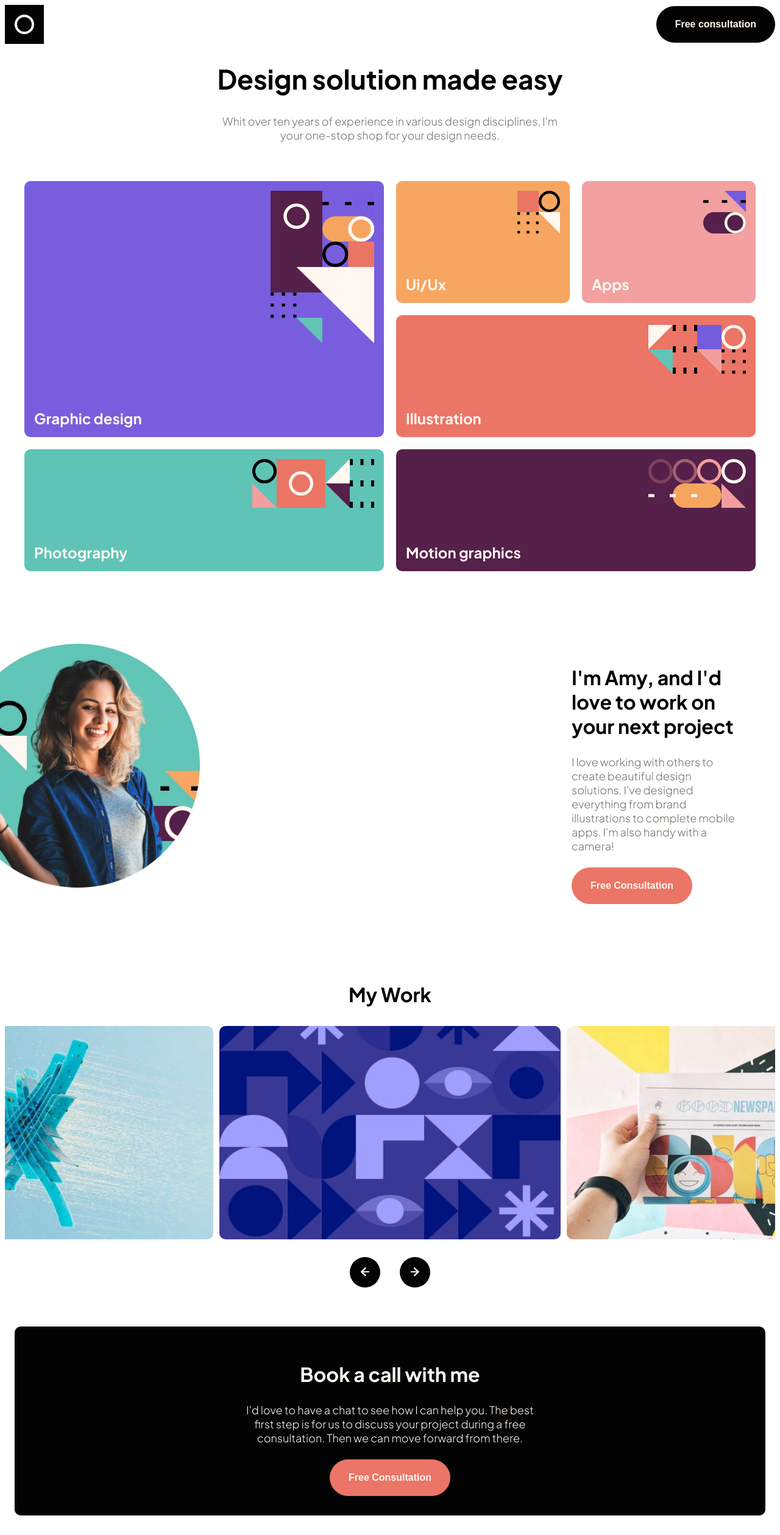
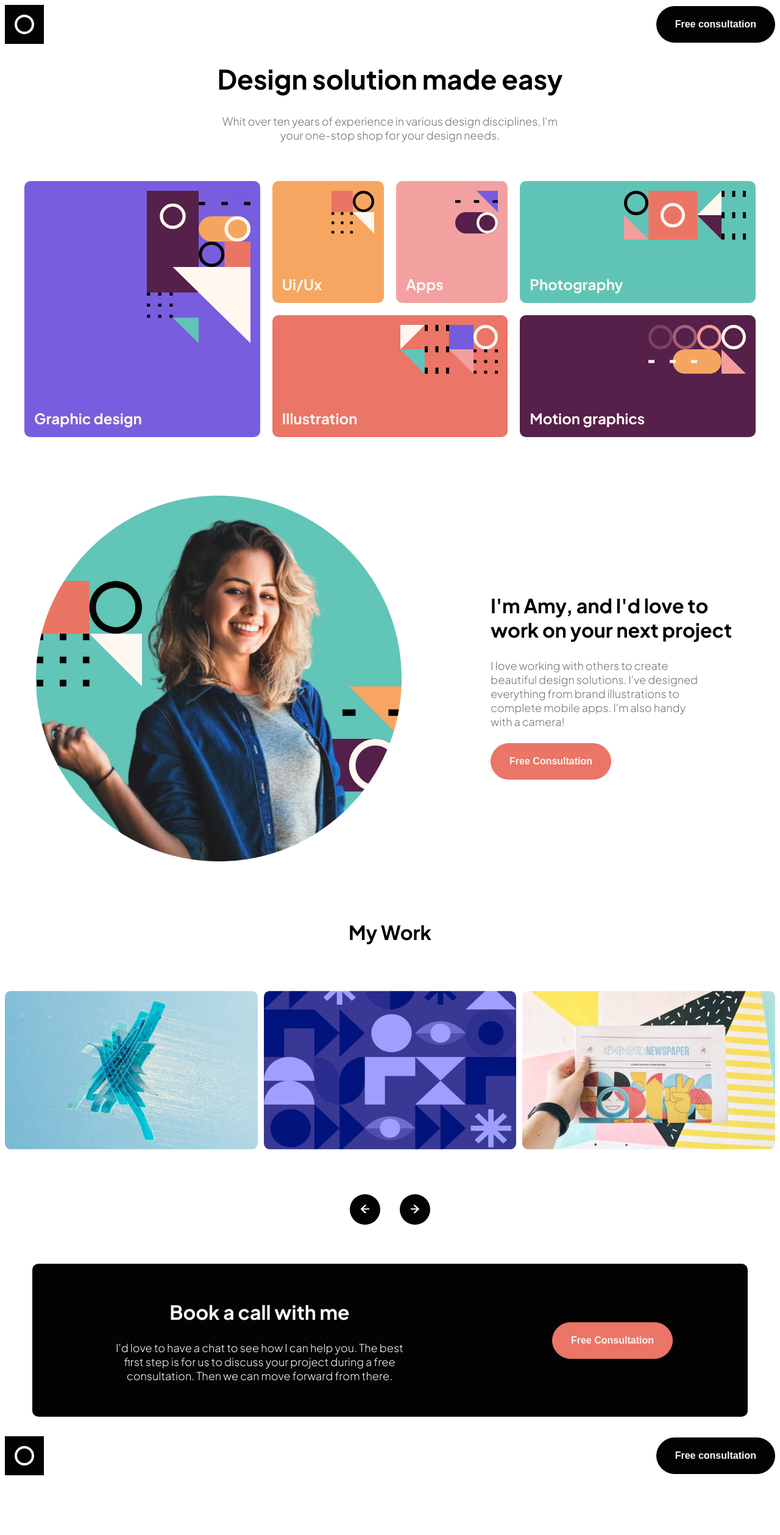
Before and after one commit to Lfrancos/fm-sp-portafolio, a Next.js app: page / in a window 1280 px wide. Shown: the top 2518 px of the page at 61% size. After the commit the page ends 2428 px from the top, so only its background shows below. Built offline with nearby package versions, Linux system fonts and the light colour scheme.

Commit message:
added styles for desktop

```diff
--- a/src/components/ui/Gallery.module.scss
+++ b/src/components/ui/Gallery.module.scss
@@ -65,7 +65,9 @@
     @include breakpoint($ipad) {
         width: 1700px;
     }
-
+    @include breakpoint($desktop) {
+        width: 100%;
+    }
 }
 .image {
     overflow: hidden;
--- a/src/components/ui/NavBar.module.scss
+++ b/src/components/ui/NavBar.module.scss
@@ -3,9 +3,11 @@
 
 
 .navContainer {
+    margin: 0 auto;
     display: flex;
     justify-content: space-between;
     align-items: center;
+    max-width: 1440px;
 }
 
 .logoContainer {
--- a/src/pages/index.module.scss
+++ b/src/pages/index.module.scss
@@ -39,6 +39,14 @@
       "graphicDesign graphicDesign uiUx apps"
       "graphicDesign graphicDesign illustrations illustrations"
       "photography photography motionGraphics motionGraphics";
+    padding: 2rem;
+    margin-bottom: 2rem;
+  }
+  @include breakpoint($desktop) {
+    grid-template-columns: repeat(6, 1fr);
+    grid-template-areas:
+      "graphicDesign graphicDesign uiUx apps photography photography"
+      "graphicDesign graphicDesign illustrations illustrations motionGraphics motionGraphics";
     padding: 2rem;
     margin-bottom: 2rem;
   }
@@ -101,17 +109,25 @@
     justify-content: center;
     align-items: center;
     padding: 2rem;
+    max-width: 1000px;
     & .button {
       margin: 0 auto;
       text-align: center;
   }
+  @include breakpoint($desktop) {
+    max-width: 1440px;
+  }
+
   }
 
   .image {
     width: 300px;
-    overflow: hidden;
+    // overflow: hidden;
     margin-bottom: 3rem;
     margin: 0 auto;
+    @include breakpoint($desktop) {
+      width: 100%;
+    }
   }
   .position {
     margin: 0 auto;
@@ -122,17 +138,26 @@
       left: -80px;
       z-index: 9;
     }
-
+    @include breakpoint($desktop) {
+      width: 600px;
+      position:static;
+      // position: initial;
+      left: 0;
+    }
   }
   .textContainer {
     text-align: center;
+    padding: 2rem;
+
     @include breakpoint($ipad) {
       max-width: 270px;
       text-align: left;
       padding: 2rem;
+      margin-left: 6rem;
     }
+    @include breakpoint($desktop) {
+      max-width: 500px;
     }
-
     & p {
       margin: 0 auto;
       max-width: 350px;
@@ -144,18 +169,29 @@
       }
     }
   }
+
+
+}
 .bookings {
+  margin: 0 auto;
   background-color: hsl(var(--color-black));
   color: hsl(var(--color-white));
-  margin: 1rem;
+  // margin: 1rem;
   border-radius: 10px;
   padding: 2rem;
   margin-bottom: 2rem;
   text-align: center;
+  max-width: 1110px;;
   & p {
     margin: 0 auto;
     color: hsl(var(--color-white));
     max-width: 500px;
     margin-bottom: 1.5rem;
   }
+  @include breakpoint($desktop) {
+    display: flex;
+    justify-content: space-around;
+    gap: 3rem;
+    align-items: center;
   }
+}
--- a/src/pages/index.tsx
+++ b/src/pages/index.tsx
@@ -50,7 +50,7 @@ const Home: NextPage = () => {
             <div className={styles.position}>
               <Image
                 src="/assets/image-amy.webp"
-                layout='responsive'
+                layout="responsive"
                 width={300}
                 height={300}
                 alt="amy"
@@ -77,13 +77,17 @@ const Home: NextPage = () => {
         {/* this is the bookings */}
 
         <div className={styles.bookings}>
+          <div>
             <h2>Book a call with me</h2>
             <p>
               I&apos;d love to have a chat to see how I can help you. The best
               first step is for us to discuss your project during a free
               consultation. Then we can move forward from there.
             </p>
+          </div>
+          <div>
             <Button name="Free Consultation" color="red" />
+          </div>
         </div>
       </>
     </MainLayout>
--- a/src/styles/globals.scss
+++ b/src/styles/globals.scss
@@ -29,6 +29,10 @@ h2 {
 h3 {
     font-size: 24px;
 }
+main {
+    margin: 0 auto;
+    max-width: 1440px;
+}
 p {
     font-weight: 300;
     font-size: 16px;
--- a/src/styles/variables.module.scss
+++ b/src/styles/variables.module.scss
@@ -1,2 +1,3 @@
 
 $ipad: 768px;
+$desktop: 1110px;
```
Lines whose indentation alone changed are shown as unchanged.
